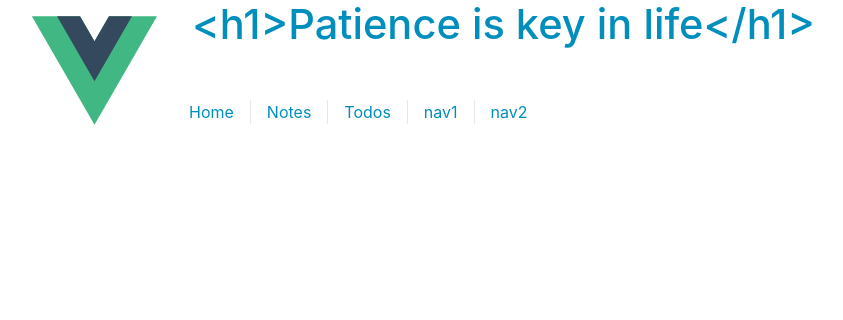
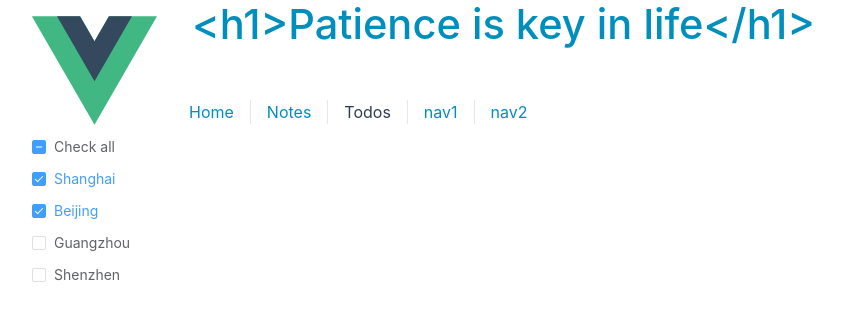
Before and after one commit to frozen-midsummer/myblog, a Vue app: page /todos in a window 1280 px wide. Shown: the top 320 px of the page, without its empty margins (0-843 px from the left). Built offline with nearby package versions, Linux system fonts and the light colour scheme.

Commit message:
import element-ui

```diff
--- a/package.json
+++ b/package.json
@@ -10,6 +10,7 @@
     "test:unit": "vitest"
   },
   "dependencies": {
+    "element-plus": "^2.7.4",
     "vue": "^3.4.21",
     "vue-router": "^4.3.0"
   },
@@ -17,6 +18,8 @@
     "@vitejs/plugin-vue": "^5.0.4",
     "@vue/test-utils": "^2.4.5",
     "jsdom": "^24.0.0",
+    "unplugin-auto-import": "^0.17.6",
+    "unplugin-vue-components": "^0.27.0",
     "vite": "^5.2.8",
     "vite-plugin-vue-devtools": "^7.0.25",
     "vitest": "^1.4.0"
--- a/src/main.js
+++ b/src/main.js
@@ -3,9 +3,12 @@ import './assets/main.css'
 import { createApp } from 'vue'
 import App from './App.vue'
 import router from './router'
+import ElementPlus from 'element-plus'
+import 'element-plus/dist/index.css'
 
 const app = createApp(App)
 
 app.use(router)
-
+//size 用于设置表单组件的默认尺寸，zIndex 用于设置弹出组件的层级，zIndex 的默认值为 2000
+app.use(ElementPlus, { size: 'default', zIndex: 3000 })
 app.mount('#app')
--- a/src/router/index.js
+++ b/src/router/index.js
@@ -16,6 +16,14 @@ const router = createRouter({
       // this generates a separate chunk (About.[hash].js) for this route
       // which is lazy-loaded when the route is visited.
       component: () => import('../views/AboutView.vue')
+    },
+    {
+      path: '/todos',
+      name: 'todos',
+      // route level code-splitting
+      // this generates a separate chunk (About.[hash].js) for this route
+      // which is lazy-loaded when the route is visited.
+      component: () => import('../views/Todos.vue')
     }
   ]
 })
--- /dev/null
+++ b/src/views/Todos.vue
@@ -0,0 +1,44 @@
+<template>
+  <el-checkbox class="todolist" v-model="checkAll" :indeterminate="isIndeterminate" @change="handleCheckAllChange">
+    Check all
+  </el-checkbox>
+  <el-checkbox-group v-model="checkedCities" @change="handleCheckedCitiesChange">
+    <el-checkbox class="todolist" v-for="city in cities" :key="city" :label="city" :value="city">
+      {{ city }}
+    </el-checkbox>
+  </el-checkbox-group>
+</template>
+
+<script setup>
+import { ref } from "vue";
+
+const checkAll = ref(false);
+const isIndeterminate = ref(true);
+const checkedCities = ref(["Shanghai", "Beijing"]);
+const cities = ["Shanghai", "Beijing", "Guangzhou", "Shenzhen"];
+
+const handleCheckAllChange = (val) => {
+  checkedCities.value = val ? cities : [];
+  isIndeterminate.value = false;
+};
+const handleCheckedCitiesChange = (value) => {
+  const checkedCount = value.length;
+  checkAll.value = checkedCount === cities.length;
+  isIndeterminate.value = checkedCount > 0 && checkedCount < cities.length;
+};
+</script>
+
+<style>
+.todolist {
+  display: flex;
+  place-items: start;
+}
+
+@media (min-width: 1024px) {
+  .todos {
+    /* min-height: 100vh; */
+    display: flex;
+    align-items: center;
+  }
+}
+</style>
--- a/vite.config.js
+++ b/vite.config.js
@@ -2,13 +2,12 @@ import { fileURLToPath, URL } from 'node:url'
 
 import { defineConfig } from 'vite'
 import vue from '@vitejs/plugin-vue'
-import VueDevTools from 'vite-plugin-vue-devtools'
+// import VueDevTools from 'vite-plugin-vue-devtools'
 
 // https://vitejs.dev/config/
 export default defineConfig({
   plugins: [
     vue(),
-    VueDevTools(),
   ],
   resolve: {
     alias: {
```
Also changed, not shown: 1 other file (tests, documents, lock files or other folders).
